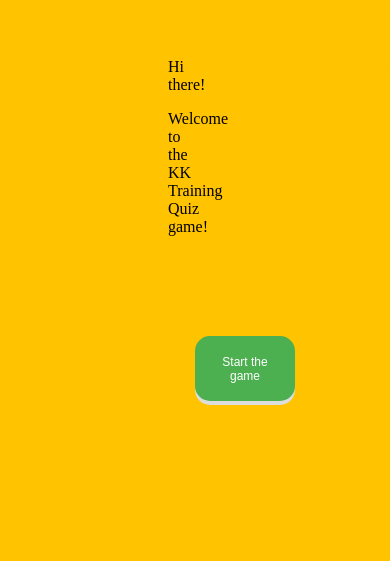
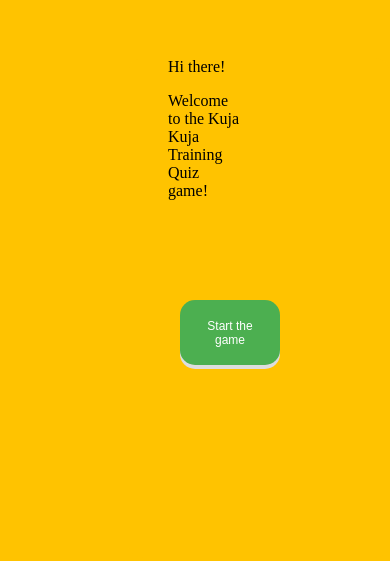
Before and after one commit to ZacheeNiyokwizera/my-Quiz-game, a plain HTML site: page index.html in a window 390 px wide. Shown: the part 112-673 px from the top of the page. Drawn offline with Linux system fonts and the light colour scheme; no server answers.

Commit message:
fixed some bugs

```diff
--- a/index.html
+++ b/index.html
@@ -16,7 +16,7 @@
                 Hi there!
             </p>
             <p>
-                Welcome to the KK Training Quiz game!
+                Welcome to the Kuja Kuja Training Quiz game!
             </p>
             <button id="start">Start the game</button>
         </div>
--- a/style.css
+++ b/style.css
@@ -83,10 +83,10 @@ button {
 @media only screen and (max-width: 400px) {
     .container {
         background-color: #FFC300;
-        margin-right: 200px;
+        margin-right: 170px;
     }
     #welcome {
-        margin-right: 200px;
+        margin-right: 150px;
         display: block;
     }
     p {
@@ -96,7 +96,7 @@ button {
         height: 65px;
         width: 100px;
         font-size: 12px;
-        margin-left: 27px;
+        margin-left: 12px;
         display: block;
     }
     .question {
```
